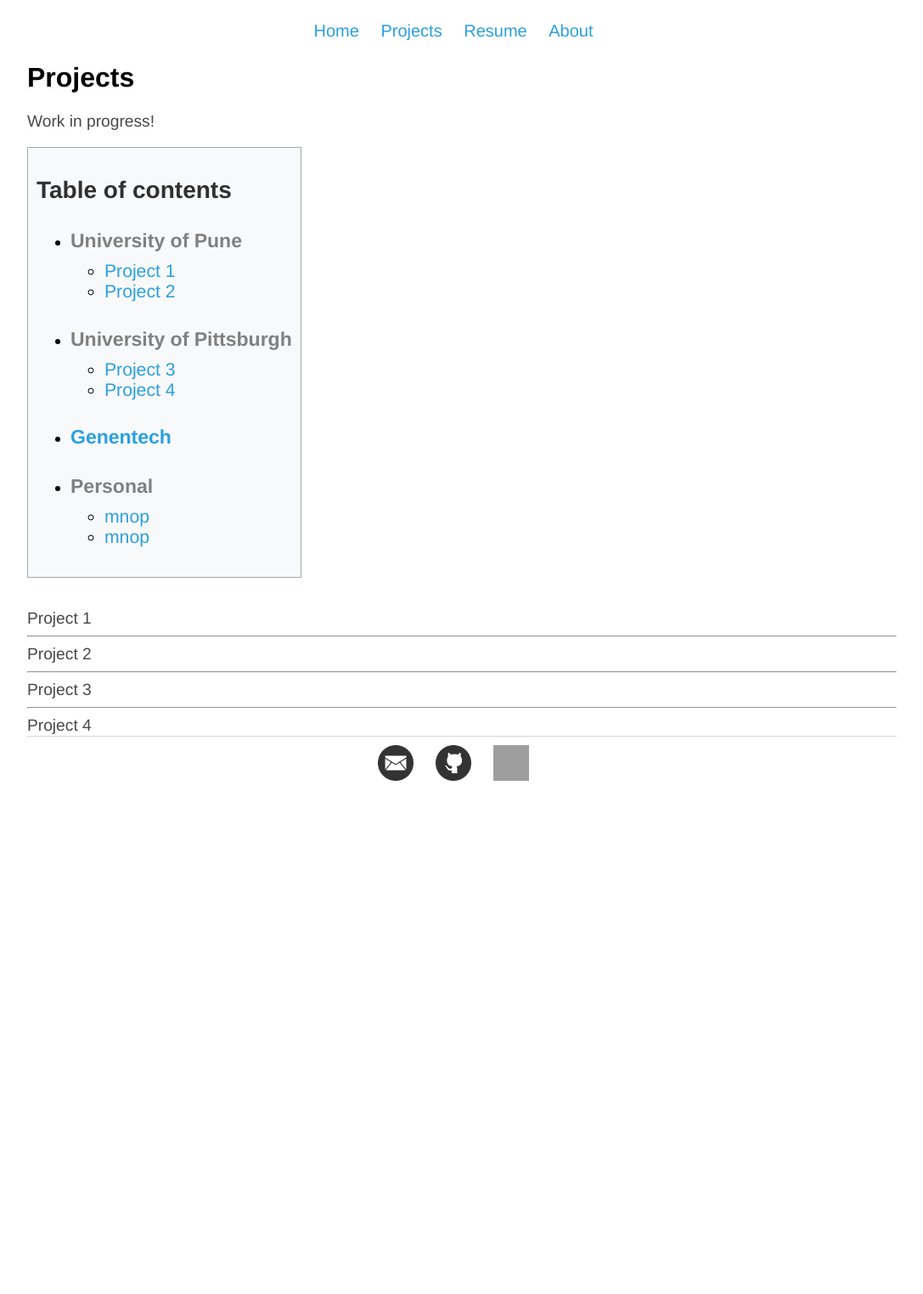
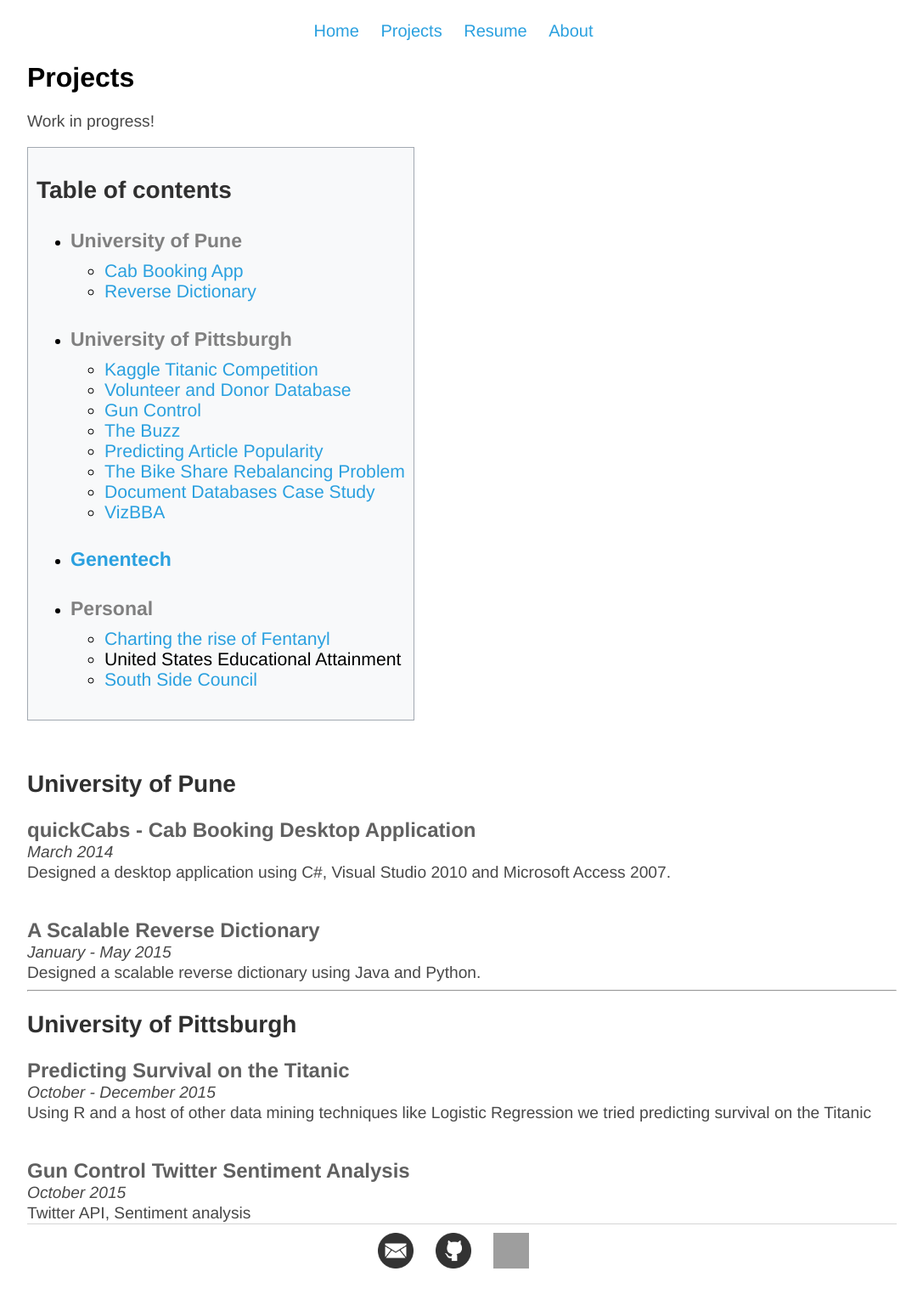
Before and after one commit to NeilBardhan/neilbardhan.github.io, a Jekyll site: the page built from projects/index.html, in a window 1280 px wide. Shown: the whole page at 85% size, without its empty margins (96-1183 px from the left). Built offline with Jekyll 4.4.1, drawn with Linux system fonts in a browser that asks for light colours; before the commit the page ends 949 px from its top, so only the background shows below that; grey boxes are pictures that could not be loaded.

Commit message:
Update index.html

```diff
--- a/projects/index.html
+++ b/projects/index.html
@@ -12,24 +12,31 @@
 	<ul>
 		<li><h4>University of Pune</h4>
 			<ul>
-				<li><a href="#project1">Project 1</a></li>
-				<li><a href="#project2">Project 2</a></li>
+				<li><a href="#project1">Cab Booking App</a></li>
+				<li><a href="#project2">Reverse Dictionary</a></li>
 			</ul>
 		</li>
 
 		<li><h4>University of Pittsburgh</h4>
 			<ul>
-				<li><a href="#project3">Project 3</a></li>
-				<li><a href="#project4">Project 4</a></li>
+				<li><a href="#project3">Kaggle Titanic Competition</a></li>
+				<li><a href="#project4">Volunteer and Donor Database</a></li>
+				<li><a href="#project5">Gun Control</a></li>
+				<li><a href="#project6">The Buzz</a></li>
+				<li><a href="#project7">Predicting Article Popularity</a></li>
+				<li><a href="#project8">The Bike Share Rebalancing Problem</a></li>
+				<li><a href="#project9">Document Databases Case Study</a></li>
+				<li><a href="#project10">VizBBA</a></li>
 			</ul>
 		</li>
 
-		<li><h4><a href="#project5">Genentech</a></h4></li>
+		<li><h4><a href="#project11">Genentech</a></h4></li>
 
 		<li><h4>Personal</h4>
 			<ul>
-				<li><a href="#project6">mnop</a></li>
-				<li><a href="#project7">mnop</a></li>
+				<li><a href="#project12">Charting the rise of Fentanyl</a></li>
+				<li><a href="#project13"></a>United States Educational Attainment</li>
+				<li><a href="#project14">South Side Council</a></li>
 			</ul>
 		</li>
 	</ul>
@@ -37,22 +44,34 @@
 	<br>
 	<br>
 
+	<h2>University of Pune</h2>
 	<div id="project1">
-		<p>Project 1</p>
+		<h3>quickCabs - Cab Booking Desktop Application</h3>
+		<p><em>March 2014</em></p>
+		<p>Designed a desktop application using C#, Visual Studio 2010 and Microsoft Access 2007.</p>
+	</div>
+
+	<br>
+
+	<div id="project2">
+		<h3>A Scalable Reverse Dictionary</h3>
+		<p><em>January - May 2015</em></p>
+		<p>Designed a scalable reverse dictionary using Java and Python.</p>
 	</div>
 	<hr>
 
-	<div id="project2">
-		<p>Project 2</p>
+	<h2>University of Pittsburgh</h2>
+	<div id="project3">
+		<h3>Predicting Survival on the Titanic</h3>
+		<p><em>October - December 2015</em></p>
+		<p>Using R and a host of other data mining techniques like Logistic Regression we tried predicting survival on the Titanic</p>
 	</div>
-	<hr>
 
-	<div id="project3">
-		<p>Project 3</p>
-	</div>
-	<hr>
+	<br>
 
 	<div id="project4">
-		<p>Project 4</p>
+		<h3>Gun Control Twitter Sentiment Analysis</h3>
+		<p><em>October 2015</em></p>
+		<p>Twitter API, Sentiment analysis</p>
 	</div>
 </div>
```
